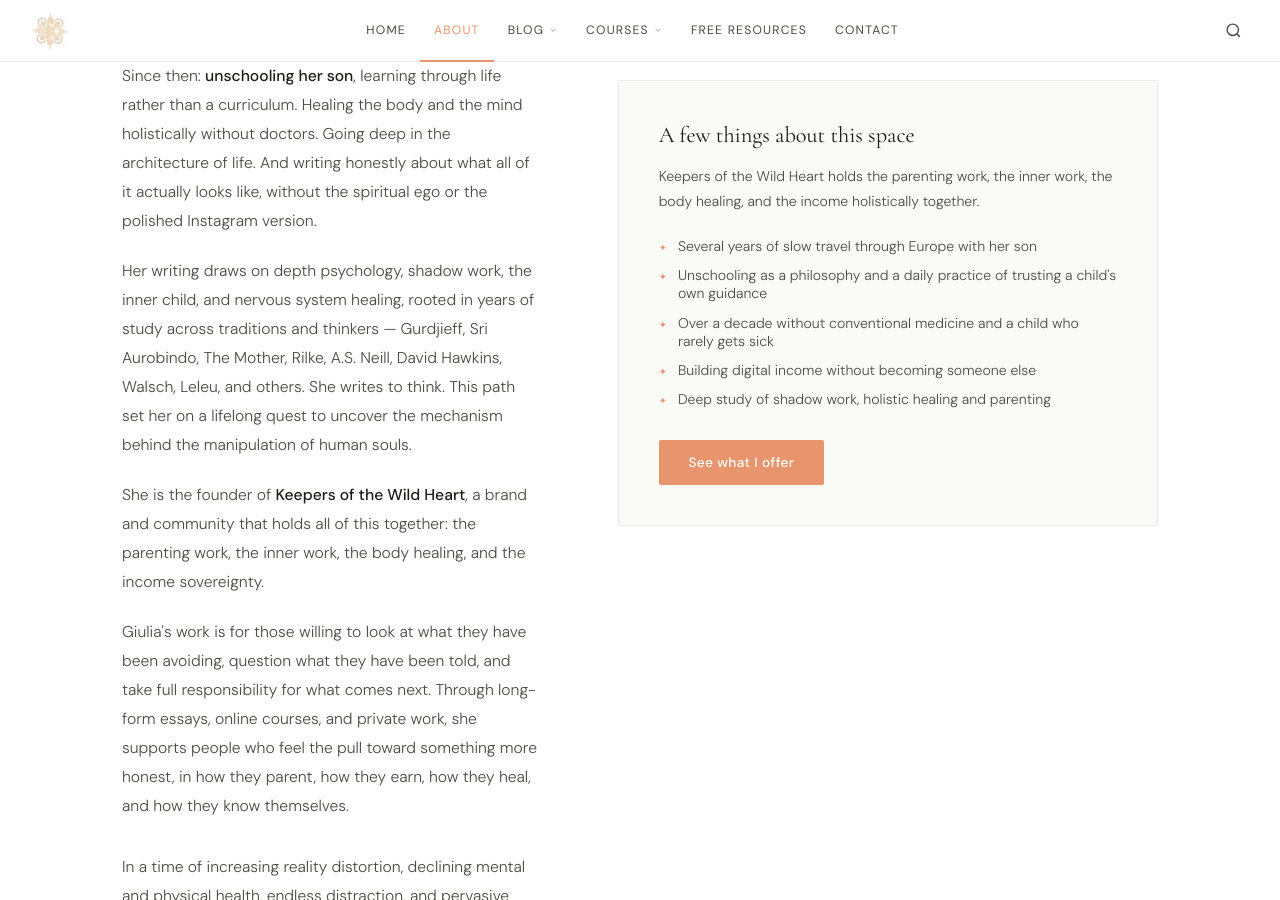
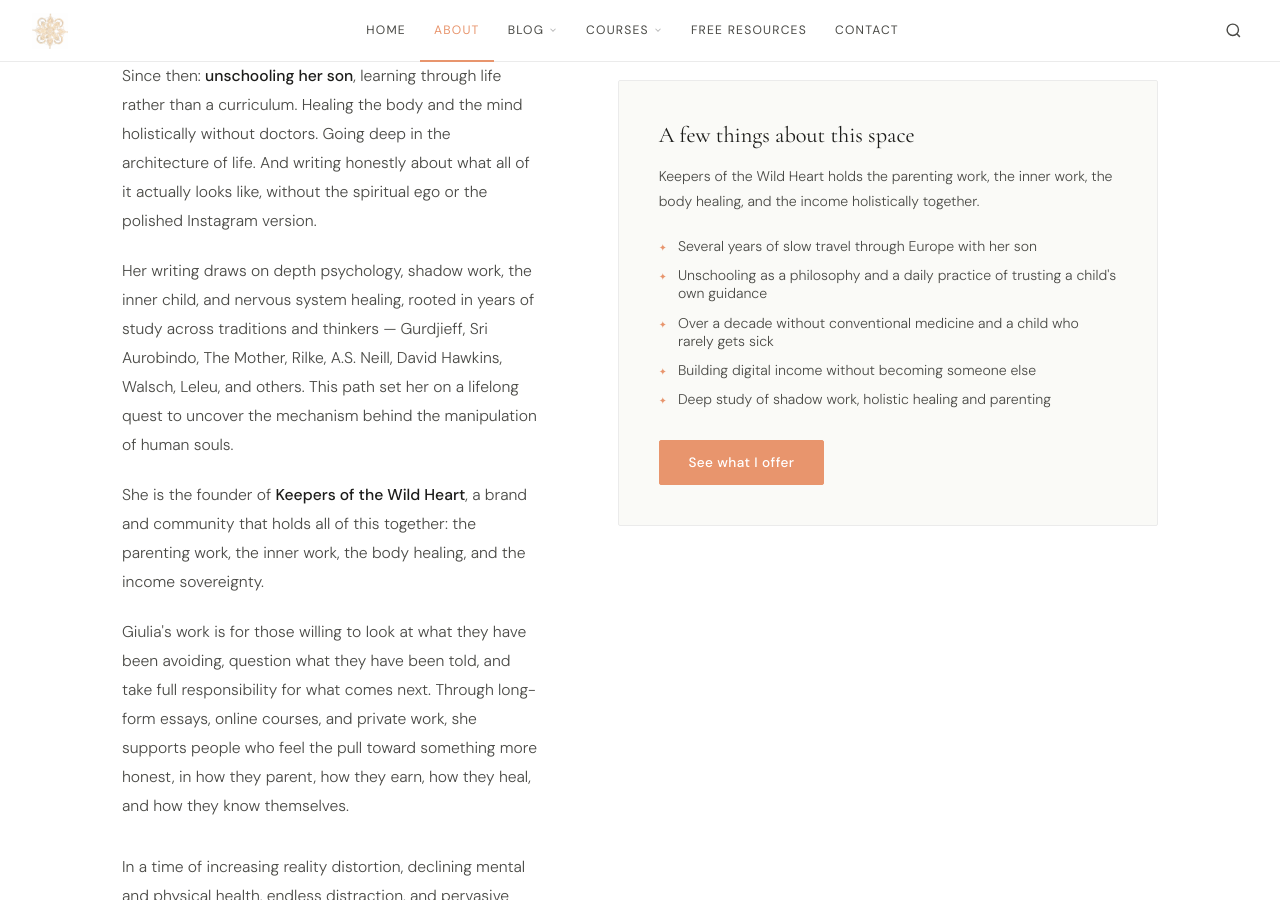
Before and after one commit to Blubell26/giuliapacciotti.com, a Jekyll site: the page built from about.md, in a window 1280 px wide and 900 px high, scrolled down 1172 px. Built offline with Jekyll 4.4.1, drawn with Linux system fonts in a browser that asks for light colours.

Commit message:
Update about.html

```diff
--- a/_layouts/about.html
+++ b/_layouts/about.html
@@ -142,7 +142,7 @@
       <p>Giulia Pacciotti is a seeker, inner work guide, and unconventional mother whose work sits at the intersection of psychological depth, spiritual sobriety, and the courage it takes to build a life that actually belongs to you.</p>
       <p>In 2020, she packed up her life and left Italy to search for some clarity, with a deep knowing that the conventional version wasn't going to work for her. She set out on what Joseph Campbell would later help her name: the Hero's Journey. What followed was not a story with a clean arc. It was messier, truer, and brought her all the way to her knees and to the source.</p>
       <p>Since then: <strong>unschooling her son</strong>, learning through life rather than a curriculum. Healing the body and the mind holistically without doctors. Going deep in the architecture of life. And writing honestly about what all of it actually looks like, without the spiritual ego or the polished Instagram version.</p>
-      <p>Her writing draws on depth psychology, shadow work, the inner child, and nervous system healing, rooted in years of study across traditions and thinkers — Gurdjieff, Sri Aurobindo, The Mother, Rilke, A.S. Neill, David Hawkins, Walsch, Leleu, and others. She writes to think. This path set her on a lifelong quest to uncover the mechanism behind the manipulation of human souls.</p>
+      <p>Her writing draws on depth psychology, shadow work, the inner child, and nervous system healing, rooted in years of study across traditions and thinkers — Gurdjieff, Sri Aurobindo, The Mother, Rilke, A.S. Neill, David Hawkins, Walsch, Leleu, and others. This path set her on a lifelong quest to uncover the mechanism behind the manipulation of human souls.</p>
       <p>She is the founder of <strong>Keepers of the Wild Heart</strong>, a brand and community that holds all of this together: the parenting work, the inner work, the body healing, and the income sovereignty.</p>
       <p>Giulia's work is for those willing to look at what they have been avoiding, question what they have been told, and take full responsibility for what comes next. Through long-form essays, online courses, and private work, she supports people who feel the pull toward something more honest, in how they parent, how they earn, how they heal, and how they know themselves.</p>
       <p style="margin-top:2rem;">In a time of increasing reality distortion, declining mental and physical health, endless distraction, and pervasive unconsciousness, Giulia's work helps people remember who they are, why they are here, and how to navigate what cannot be seen with courage, discernment, and an uncompromising commitment to truth.</p>
```
